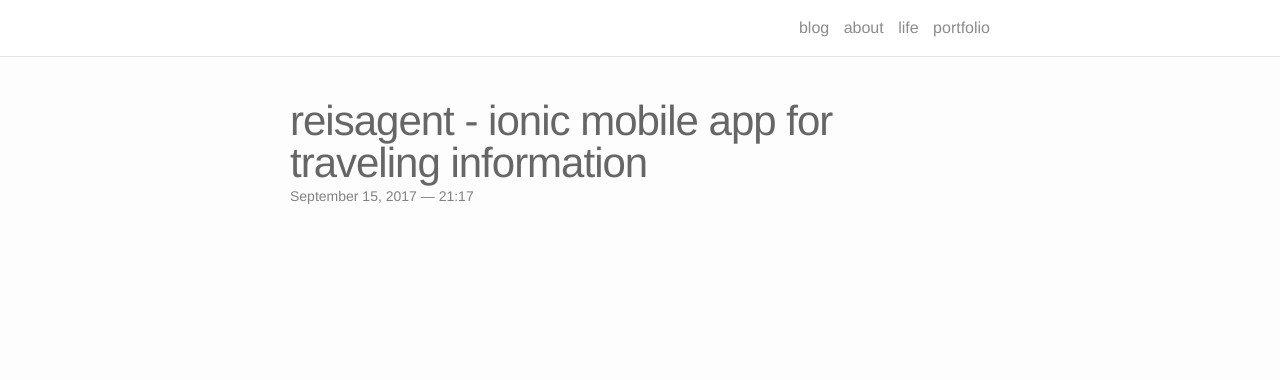
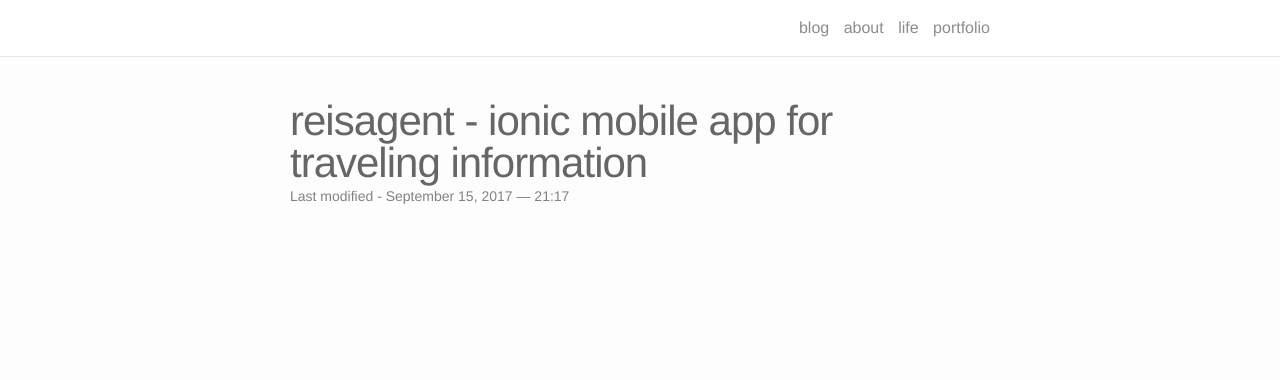
Before and after one commit to annelledejager/blog, a Jekyll site: the page built from _portfolio/2017-09-15-emperor.markdown, in a window 1280 px wide. Shown: the top 380 px of the page. Built offline with Jekyll 4.4.1, drawn with Linux system fonts in a browser that asks for light colours; nearby versions of some CDN libraries.

Commit message:
Add layout type

```diff
--- /dev/null
+++ b/_layouts/project_post.html
@@ -0,0 +1,15 @@
+---
+layout: default
+---
+<div class="post">
+
+  <header class="post-header">
+    <h1 class="post-title">{{ page.title }}</h1>
+    <p class="post-meta">Last modified - {{ page.date | date: "%B %-d, %Y — %H:%M" }}{% if page.author %} • {{ page.author }}{% endif %}{% if page.meta %} • {{ page.meta }}{% endif %}</p>
+  </header>
+
+  <article class="post-content">
+    {{ content }}
+  </article>
+
+</div>
--- a/_portfolio/2017-09-15-emperor.markdown
+++ b/_portfolio/2017-09-15-emperor.markdown
@@ -1,5 +1,5 @@
 ---
-layout: post
+layout: project_post
 title: reisagent - ionic mobile app for traveling information
 date: 2017-09-15 21:17:00
 ---
```
